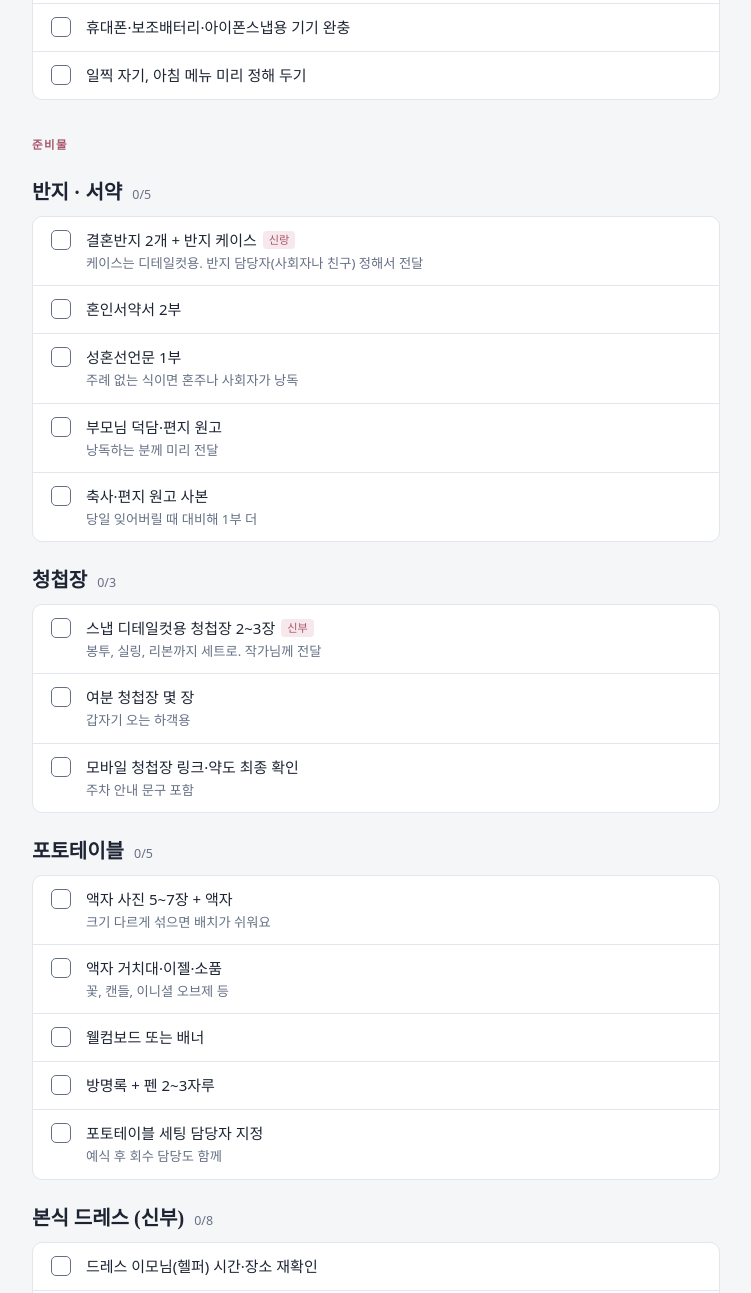
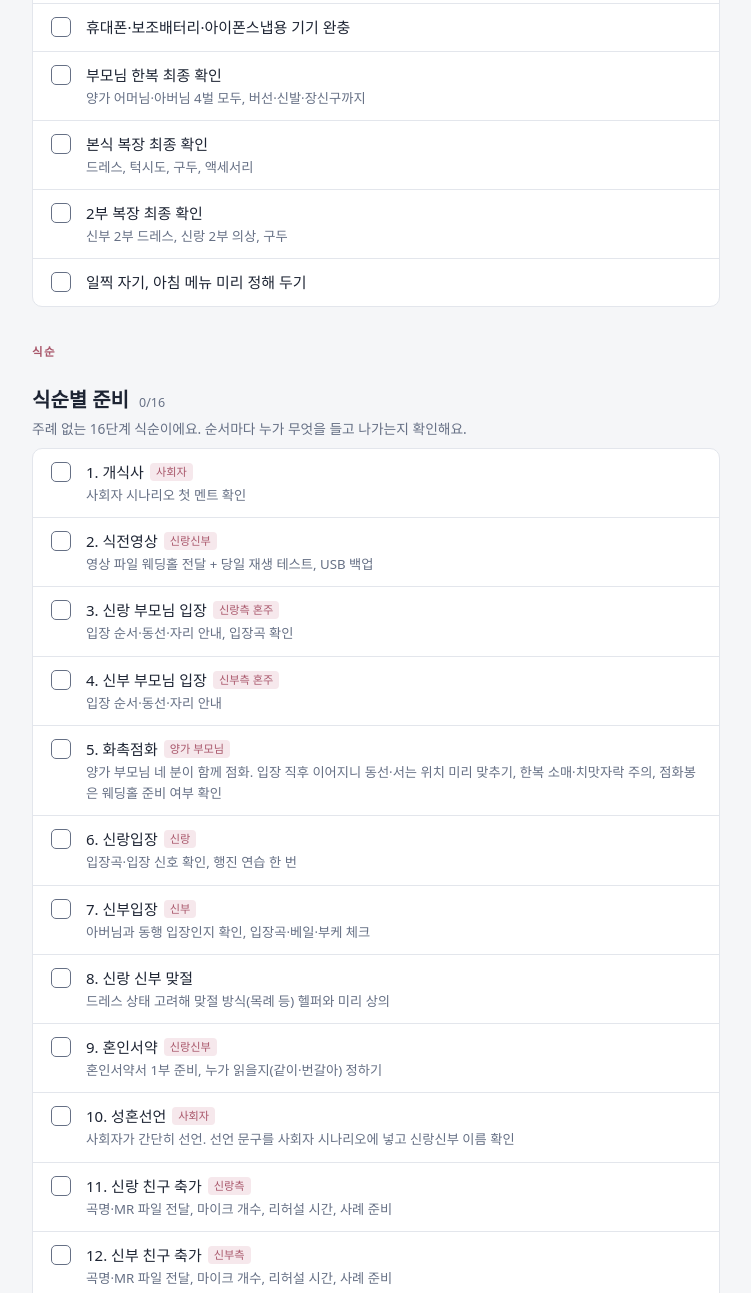
Before and after one commit to jhr-630/wedding, a plain HTML site: page index.html in a window 1280 px wide. Shown: the part 808-2101 px from the top of the page, without its empty margins (264-1015 px from the left). Drawn offline with Linux system fonts and the light colour scheme; a web font is replaced by a local one.

Commit message:
Add final checks and items for wedding preparations

```diff
--- a/index.html
+++ b/index.html
@@ -90,24 +90,40 @@ const DATA = [
   ["현금 봉투 미리 이름 써서 준비","아래 '사례비·현금 봉투' 섹션 참고"],
   ["가방에 번호 붙이고 내용물 메모","가방별로 뭐가 들었는지 가방순이가 바로 찾을 수 있게"],
   ["휴대폰·보조배터리·아이폰스냅용 기기 완충"],
+  ["부모님 한복 최종 확인","양가 어머님·아버님 4벌 모두, 버선·신발·장신구까지"],
+  ["본식 복장 최종 확인","드레스, 턱시도, 구두, 액세서리"],
+  ["2부 복장 최종 확인","신부 2부 드레스, 신랑 2부 의상, 구두"],
   ["일찍 자기, 아침 메뉴 미리 정해 두기"]]},
+
+ {g:"식순", id:"order", h:"식순별 준비", lead:"주례 없는 16단계 식순이에요. 순서마다 누가 무엇을 들고 나가는지 확인해요.", items:[
+  ["1. 개식사","사회자 시나리오 첫 멘트 확인",'사회자'],
+  ["2. 식전영상","영상 파일 웨딩홀 전달 + 당일 재생 테스트, USB 백업",'신랑신부'],
+  ["3. 신랑 부모님 입장","입장 순서·동선·자리 안내, 입장곡 확인",'신랑측 혼주'],
+  ["4. 신부 부모님 입장","입장 순서·동선·자리 안내",'신부측 혼주'],
+  ["5. 화촉점화","양가 부모님 네 분이 함께 점화. 입장 직후 이어지니 동선·서는 위치 미리 맞추기, 한복 소매·치맛자락 주의, 점화봉은 웨딩홀 준비 여부 확인",'양가 부모님'],
+  ["6. 신랑입장","입장곡·입장 신호 확인, 행진 연습 한 번",'신랑'],
+  ["7. 신부입장","아버님과 동행 입장인지 확인, 입장곡·베일·부케 체크",'신부'],
+  ["8. 신랑 신부 맞절","드레스 상태 고려해 맞절 방식(목례 등) 헬퍼와 미리 상의"],
+  ["9. 혼인서약","혼인서약서 1부 준비, 누가 읽을지(같이·번갈아) 정하기",'신랑신부'],
+  ["10. 성혼선언","사회자가 간단히 선언. 선언 문구를 사회자 시나리오에 넣고 신랑신부 이름 확인",'사회자'],
+  ["11. 신랑 친구 축가","곡명·MR 파일 전달, 마이크 개수, 리허설 시간, 사례 준비",'신랑측'],
+  ["12. 신부 친구 축가","곡명·MR 파일 전달, 마이크 개수, 리허설 시간, 사례 준비",'신부측'],
+  ["13. 부모님 인사","양가 부모님께 인사하는 순서(신부측 먼저 등) 정하기"],
+  ["14. 내빈인사","하객석 향해 인사, 사회자 멘트 확인"],
+  ["15. 행진","행진곡 확인, 꽃가루·폭죽 등 이벤트 여부 웨딩홀과 확인"],
+  ["16. 폐식사","원판 촬영 안내 멘트 포함 요청 → 바로 원판 촬영",'사회자']]},
 
  {g:"준비물", id:"ring", h:"반지 · 서약", items:[
   ["결혼반지 2개 + 반지 케이스","케이스는 디테일컷용. 반지 담당자(사회자나 친구) 정해서 전달",'신랑'],
-  ["혼인서약서 2부"],
-  ["성혼선언문 1부","주례 없는 식이면 혼주나 사회자가 낭독"],
-  ["부모님 덕담·편지 원고","낭독하는 분께 미리 전달"],
-  ["축사·편지 원고 사본","당일 잊어버릴 때 대비해 1부 더"]]},
+  ["혼인서약서 1부"]]},
 
  {g:"준비물", id:"invite", h:"청첩장", items:[
   ["스냅 디테일컷용 청첩장 2~3장","봉투, 실링, 리본까지 세트로. 작가님께 전달",'신부'],
-  ["여분 청첩장 몇 장","갑자기 오는 하객용"],
   ["모바일 청첩장 링크·약도 최종 확인","주차 안내 문구 포함"]]},
 
  {g:"준비물", id:"photo", h:"포토테이블", items:[
   ["액자 사진 5~7장 + 액자","크기 다르게 섞으면 배치가 쉬워요"],
   ["액자 거치대·이젤·소품","꽃, 캔들, 이니셜 오브제 등"],
-  ["웰컴보드 또는 배너"],
   ["방명록 + 펜 2~3자루"],
   ["포토테이블 세팅 담당자 지정","예식 후 회수 담당도 함께"]]},
 
@@ -122,7 +138,7 @@ const DATA = [
   ["당일 아침 제모 한 번 더 확인","팔, 겨드랑이, 등"]]},
 
  {g:"준비물", id:"groom", h:"본식 양복 (신랑)", items:[
-  ["턱시도 픽업 또는 대여 시간 확인",null,'신랑'],
+  ["턱시도 챙기기",null,'신랑'],
   ["셔츠·바지·자켓·조끼","셔츠는 전날 다림질"],
   ["보타이 또는 넥타이"],
   ["커프스·서스펜더 또는 벨트"],
@@ -137,26 +153,24 @@ const DATA = [
   ["2부 헤어 장식·귀걸이","헤어 변경 있으면 헬퍼에게 미리 요청"],
   ["갈아입을 장소·시간 웨딩홀과 확인"],
   ["2부 신랑 의상","셔츠, 넥타이 또는 넥클리스, 구두",'신랑'],
-  ["본식 드레스 반납 동선 확인","헬퍼 이모님이 회수하는지, 직접 반납인지"],
   ["2부 의상 입은 사진 많이 찍어 달라고 아이폰스냅·친구에게 부탁"]]},
 
  {g:"준비물", id:"hanbok", h:"부모님 한복 · 혼주", items:[
   ["한복 대여 픽업 날짜 또는 당일 배송 확인",null,'혼주'],
-  ["속치마·속바지·버선·꽃신"],
-  ["노리개·머리 장식(뒷꽂이)"],
+  ["어머님 한복 확인 (양가)","속치마·속바지·버선·꽃신"],
+  ["어머님 노리개·머리 장식(뒷꽂이)"],
   ["혼주 헤어메이크업 시간·장소 확인","신부 샵 시간과 겹치지 않게"],
-  ["혼주 코사지 수령","아버님들 양복 + 코사지"],
-  ["아버님 양복·넥타이·구두 확인"],
-  ["한복 반납 날짜·방법 확인"],
-  ["폐백 있으면 폐백 음식·폐백실 시간 확인"]]},
+  ["아버님 한복 확인 (양가)","바지저고리, 조끼·마고자 또는 두루마기, 대님, 버선, 신발"],
+  ["혼주 코사지 수령","양가 부모님 네 분 모두"],
+  ["한복 반납 날짜·방법 확인"]]},
+
 
  {g:"업체", id:"snap", h:"본식스냅", items:[
   ["작가님 도착 시간·장소 (신부대기실) 확인"],
   ["식순표·원판 명단 전달"],
   ["디테일컷 소품 전달","청첩장, 반지 케이스, 향수, 구두"],
   ["꼭 찍고 싶은 장면 리스트 공유","부모님과의 순간, 특정 지인 등"],
-  ["원판 촬영 시 부를 사람 담당 지정","친척 이름 아는 사람이 불러 주면 빨라요"],
-  ["잔금·추가금 결제 방식 확인"]]},
+  ["원판 촬영 시 부를 사람 담당 지정","친척 이름 아는 사람이 불러 주면 빨라요"]]},
 
  {g:"업체", id:"sub", h:"서브스냅", items:[
   ["메인 작가와 동선·역할 분담 확인","하객석 리액션, 부모님 표정 위주 요청"],
@@ -165,8 +179,8 @@ const DATA = [
 
  {g:"업체", id:"dvd", h:"DVD (본식 영상)", items:[
   ["도착 시간 확인 + 식순표 전달"],
-  ["입장곡·축가·영상 음원 정보 공유"],
-  ["편지 낭독·축사 등 꼭 담을 장면 공유"],
+  ["입장곡·축가 2곡·식전영상 음원 정보 공유"],
+  ["화촉점화·혼인서약·축가·부모님 인사 등 꼭 담을 장면 공유"],
   ["하객 인터뷰 진행 여부 확인","한다면 인터뷰할 지인 미리 섭외"],
   ["마이크 위치·음향은 웨딩홀과 조율됐는지 확인"]]},
 
@@ -179,8 +193,10 @@ const DATA = [
  {g:"업체", id:"mc", h:"사회자", items:[
   ["최종 사회자 시나리오 1부 전달"],
   ["양가 부모님·신랑신부 이름 발음 확인"],
+  ["화촉점화 때 양가 부모님 네 분 소개 멘트 확인"],
   ["예식 1시간 전 도착 → 웨딩홀 진행팀과 미팅 요청"],
-  ["축가·축사자 이름과 순서 공유"],
+  ["축가 2명 이름·곡명·순서 공유"],
+  ["성혼선언 문구 시나리오에 포함","사회자가 직접 하므로 간단한 버전으로"],
   ["피하고 싶은 멘트·이벤트 미리 전달"],
   ["사례비 봉투 준비 + 전달 담당 지정"]]},
 
@@ -191,13 +207,14 @@ const DATA = [
   ["방명록·펜·축의금 봉투 여분"],
   ["축의금 보관 가방 (지퍼·잠금 되는 것)"],
   ["축의대 안내 메모 전달","식권 지급 기준, 축의금 장부 작성법, 모르는 사람 응대"],
-  ["답례품 있으면 위치·수량 확인"],
+  ["답례품 없음 축의대에 미리 고지","하객이 물으면 안내할 수 있게"],
   ["예식 후 축의금 전달받을 사람 지정","양가 혼주 또는 신랑신부에게 직접"]]},
 
  {g:"사람 · 비용", id:"cash", h:"사례비 · 현금 봉투", lead:"봉투마다 받는 분 이름을 써 두면 헷갈리지 않아요.", items:[
   ["헬퍼(드레스 이모님) 수고비"],
-  ["사회자 사례비"],
-  ["축가 사례비"],
+  ["사회자 사례비","식권도 함께 챙겨 드리기"],
+  ["축가 사례 (신랑 친구)"],
+  ["축가 사례 (신부 친구)"],
   ["축의대 담당자 감사 봉투 (양가)"],
   ["가방순이 감사 봉투"],
   ["업체 잔금 (현금 결제인 곳)"],
@@ -207,7 +224,7 @@ const DATA = [
   ["가방순이에게 가방 목록·연락처표 전달"],
   ["신부 휴대폰 맡기기 (잠금 해제 방법 공유)"],
   ["드레스 뒷자락·표정 체크 부탁"],
-  ["2부 의상·폐백 때 동행 부탁"]]},
+  ["2부 의상 갈아입을 때 동행 부탁"]]},
 
  {g:"사람 · 비용", id:"kit", h:"비상 키트", items:[
   ["안전핀·옷핀·바늘과 실","드레스 응급 수선"],
@@ -220,13 +237,7 @@ const DATA = [
   ["작은 우산 (비 예보 시)"]]},
 
  {g:"마무리", id:"after", h:"예식 후", items:[
-  ["축의금 회수 + 장부 확인 (양가 모두)"],
-  ["포토테이블 액자·소품 회수"],
-  ["반지 케이스·청첩장 등 디테일 소품 회수"],
-  ["부케 전달 / 꽃 정리"],
-  ["드레스·턱시도·한복 반납"],
-  ["대기실·폐백실 두고 간 물건 확인"],
-  ["업체 원본 전달 일정 메모","스냅 셀렉, DVD 수령 시기"]]}
+  ["한복 반납","양가 부모님 4벌"]]}
 ];
 
 let state={};
```
